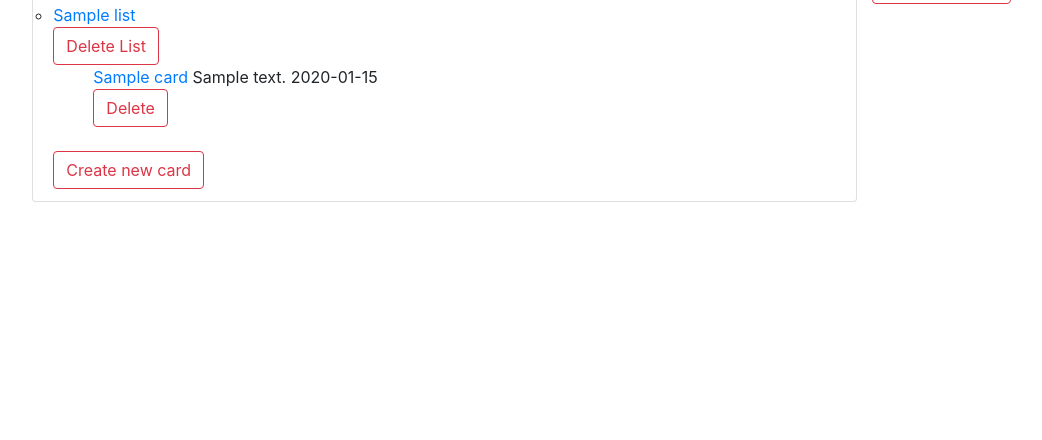
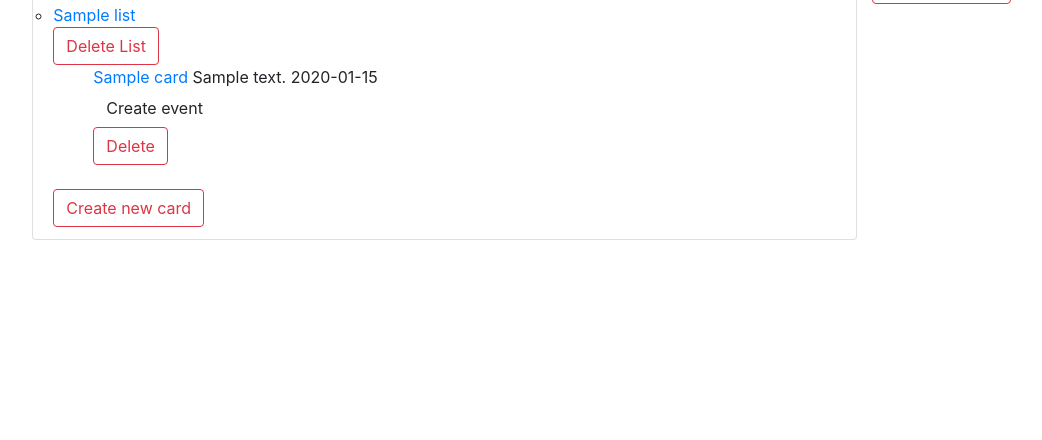
Before and after one commit to TudorStoian/Springboard-Capstone-1-Trello, a Flask app: template templates/board/show.html in a window 1280 px wide. Shown: the part 360-800 px from the top of the page, without its empty margins (126-1168 px from the left). Run offline with Flask 2, Linux system fonts and the light colour scheme; tables that the repository leaves empty hold one stand-in row (values such as "Sample post"); the template is opened without the code that fills it: values that come from a table or form of the project are taken from there, most other values are stand-ins (such as "Sample title", 1, 10 or a date in 2020); some libraries are stand-ins or nearby versions.

```diff
--- a/app.py
+++ b/app.py
@@ -13,7 +13,7 @@ from sqlalchemy.exc import IntegrityError
 
 from forms import RegisterForm, LoginForm, BoardForm, ListForm, CardForm #, MessageForm, UserUpdateForm
 from models import db, connect_db, User, Board, List, Card
-
+from google_calendar import create_event
 
 
 from werkzeug.exceptions import Unauthorized
--- a/credentials.json
+++ /dev/null
@@ -1 +0,0 @@
-{"installed":{"client_id":"529188543527-o8u43k03g1irbjjel65nfefov4arnr9e.apps.googleusercontent.com","project_id":"quickstart-1607059275711","auth_uri":"https://accounts.google.com/o/oauth2/auth","token_uri":"https://oauth2.googleapis.com/token","auth_provider_x509_cert_url":"https://www.googleapis.com/oauth2/v1/certs","client_secret":"DSwSBrkx_ARvKamxexI3IeMb","redirect_uris":["urn:ietf:wg:oauth:2.0:oob","http://localhost"]}}
--- a/templates/board/show.html
+++ b/templates/board/show.html
@@ -41,6 +41,11 @@
                     <!--{% if card.date == "" %}-->
 
                     <!--{% endif %}-->
+                    <form method="POST"
+                          action="/user/{{user_id}}/board/{{board_id}}/list/{{list.id}}/card/{{card.id}}/create_event">
+                      <button class="btn btn-outline">Create event</button>
+                    </form>
+
                     <form method="POST"
                           action="/user/{{user_id}}/board/{{board_id}}/list/{{list.id}}/card/{{card.id}}/delete">
                       <button class="btn btn-outline-danger">Delete</button>
```
